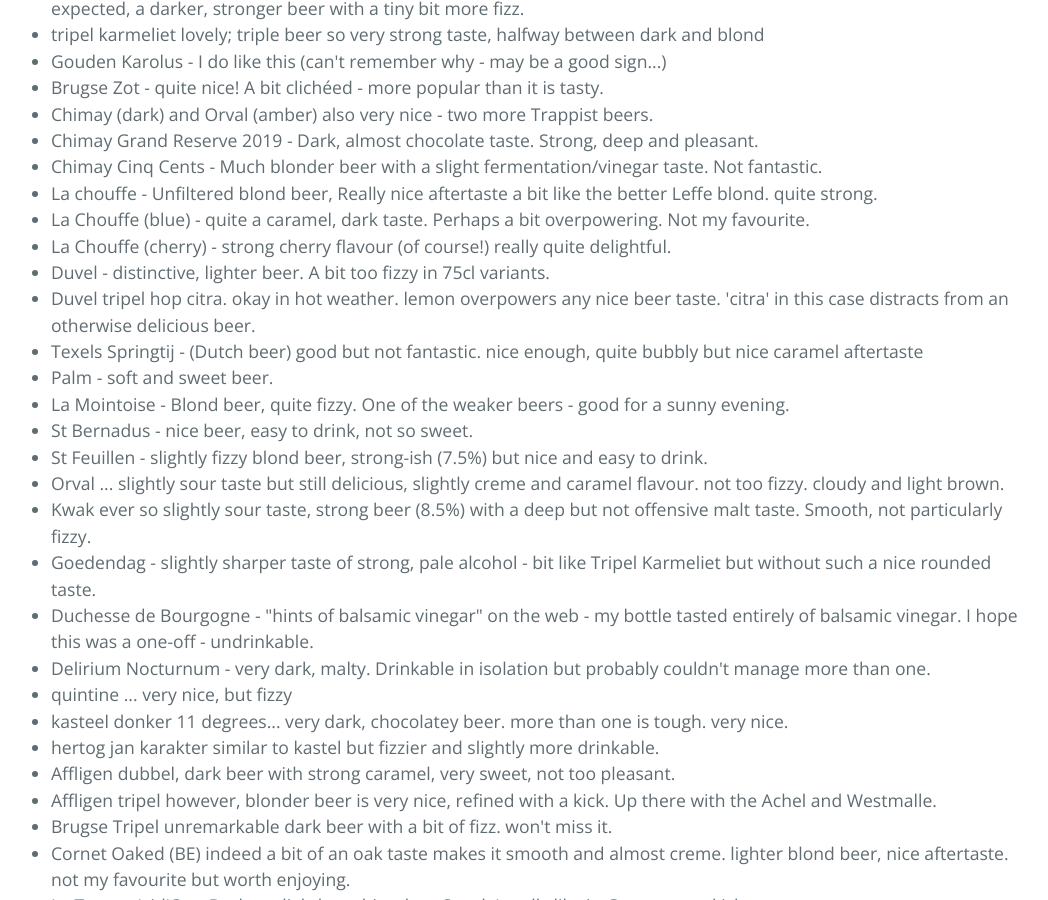
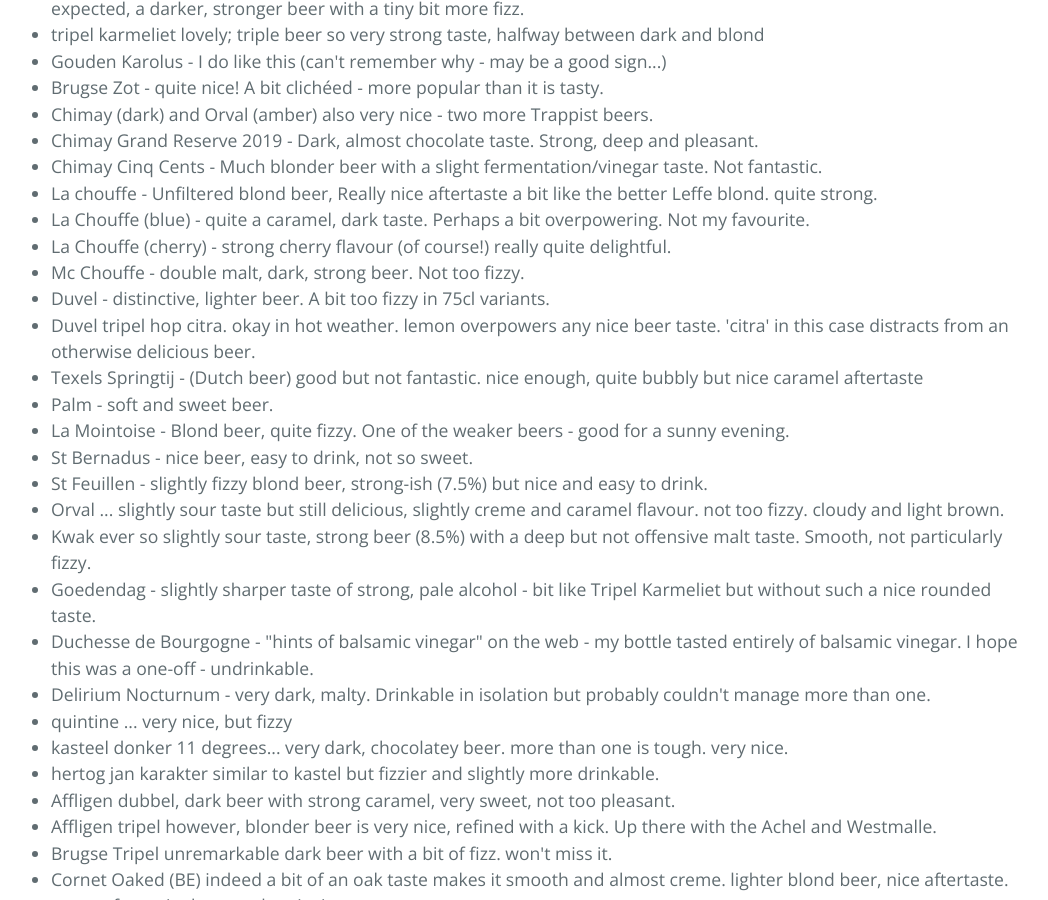
Before and after one commit to svenlatham/svenlatham-website, a Jekyll site: the page built from beer/index.html, in a window 1280 px wide and 900 px high, scrolled down 493 px. Shown: the whole window, without its empty margins (125-1173 px from the left). Built offline with Jekyll 4.4.1, drawn with Linux system fonts in a browser that asks for light colours.

Commit message:
Added Mc Chouffe

```diff
--- a/beer/index.html
+++ b/beer/index.html
@@ -25,6 +25,7 @@ title: Beer
 <li>La chouffe - Unfiltered blond beer, Really nice aftertaste a bit like the better Leffe blond. quite strong.</li>
 <li>La Chouffe (blue) - quite a caramel, dark taste. Perhaps a bit overpowering. Not my favourite.</li>
 <li>La Chouffe (cherry) - strong cherry flavour (of course!) really quite delightful.</li>
+  <li>Mc Chouffe - double malt, dark, strong beer. Not too fizzy.</li>
 <li>Duvel - distinctive, lighter beer. A bit too fizzy in 75cl variants.</li>
 <li>Duvel tripel hop citra. okay in hot weather. lemon overpowers any nice beer taste. 'citra' in this case distracts from an otherwise delicious beer.</li>
 <li>Texels Springtij - (Dutch beer) good but not fantastic. nice enough, quite bubbly but nice caramel aftertaste</li>
```
